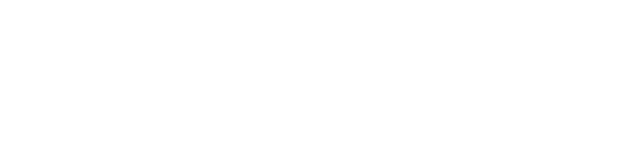
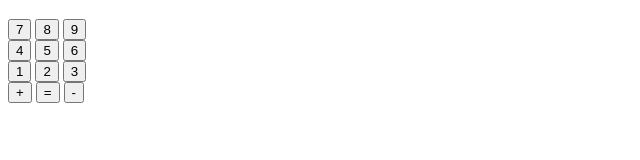
Before and after one commit to Abdul-majid-ashrafi/Javascript, a plain HTML site: page Lab Java script/Calculator/index.html in a window 1280 px wide. Shown: the whole page, without its empty margins (0-640 px from the left). Drawn offline with Linux system fonts and the light colour scheme.

Commit message:
add button for calculator

```diff
--- a/Lab Java script/Calculator/index.html
+++ b/Lab Java script/Calculator/index.html
@@ -7,6 +7,31 @@
 </head>
 
 <body>
+    <h3 id="display"></h3>
+
+    <div>
+        <button onclick="cal(7)">7</button>
+        <button onclick="cal(8)">8</button>
+        <button onclick="cal(9)">9</button>
+    </div>
+
+    <div>
+        <button onclick="cal(4)">4</button>
+        <button onclick="cal(5)">5</button>
+        <button onclick="cal(6)">6</button>
+    </div>
+
+    <div>
+        <button onclick="cal(1)">1</button>
+        <button onclick="cal(2)">2</button>
+        <button onclick="cal(3)">3</button>
+    </div>
+
+    <div>
+        <button onclick="operat('+')">+</button>
+        <button onclick="operat('=')">=</button>
+        <button onclick="operat('-')">-</button>
+    </div>
 
 </body>
 <script src="app.js"></script>
```
